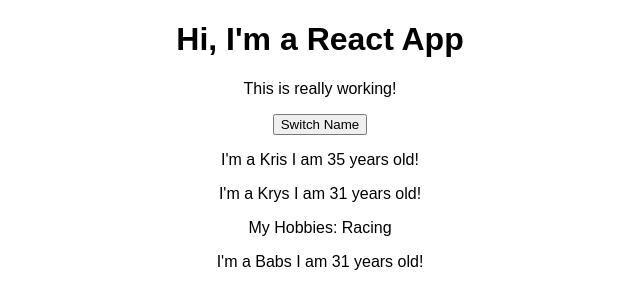
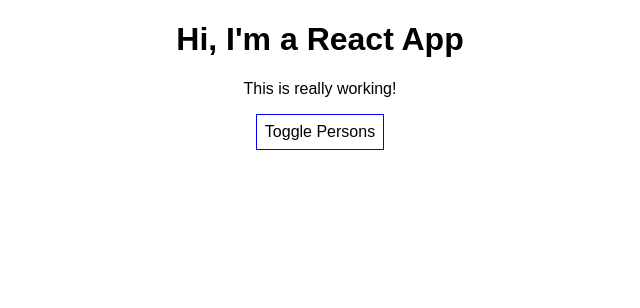
Before and after one commit to kristopherw2/react-hooks-guide, a React (Create React App) app: page / in a window 1280 px wide. Shown: the top 308 px of the page, without its empty margins (320-960 px from the left). Built offline with nearby package versions, Linux system fonts and the light colour scheme.

Commit message:
Halfway through lesson 4

```diff
--- a/src/App.js
+++ b/src/App.js
@@ -1,57 +1,95 @@
-import React, { useState } from "react";
+import React, { Component } from "react";
 import "./App.css";
 import Person from "./Person/Person";
 import person from "./Person/Person";
-
-const app = (props) => {
-  const [ personsState, setPersonsState] = useState({
+class App extends Component {
+	state = {
 		persons: [
 			{ name: "Kris", age: 35 },
 			{ name: "Krys", age: 31 },
-          { name: "Babs", age: 31 }
+			{ name: "Babs", age: 31 },
 		],
-    });
+		showPersons: false,
+	};
 
-    const [otherState, setOtherState] = useState('some other value')
-
-    console.log(personsState, otherState)
-
-    const switchNameHandler = () => {
+	switchNameHandler = (newName) => {
 		// console.log("Was clicked!")
-        setPersonsState({
+		this.setState({
 			persons: [
-                { name: "Kristopher", age: 35 },
+				{ name: newName, age: 35 },
 				{ name: "Krys", age: 33 },
 				{ name: "Babs", age: 31 },
 			],
-            otherState: personsState.otherState
+			otherState: this.state.otherState,
 		});
 	};
 
-    return (
-        <div className="App">
-            <h1>Hi, I'm a React App</h1>
-            <p>This is really working!</p>
-            <button onClick={switchNameHandler}>Switch Name</button>
+	nameChangedHandler = (event) => {
+		this.setState({
+			persons: [
+				{ name: "Kris", age: 35 },
+				{ name: event.target.value, age: 33 },
+				{ name: "Babs", age: 31 },
+			],
+		});
+	};
+
+	togglePersonsHandler = () => {
+		const doesShow = this.state.showPersons;
+		this.setState({
+			showPersons: !doesShow,
+		});
+	};
+
+	render() {
+		const style = {
+			backgroundColor: "white",
+			font: "inherit",
+			border: "1px solid blue",
+			padding: "8px",
+			cursor: "pointer",
+		};
+
+		let persons = null;
+
+		if (this.state.showPersons) {
+            persons = (
+							<div>
 								<Person
-                name={personsState.persons[0].name}
-                age={personsState.persons[0].age}
+									name={this.state.persons[0].name}
+									age={this.state.persons[0].age}
 								/>
 								<Person
-                name={personsState.persons[1].name}
-                age={personsState.persons[1].age}
+									name={this.state.persons[1].name}
+									age={this.state.persons[1].age}
+									click={this.switchNameHandler.bind(this, "Kris!!!!")}
+									changed={this.nameChangedHandler}
 								>
 									My Hobbies: Racing
 								</Person>
 								<Person
-                name={personsState.persons[2].name}
-                age={personsState.persons[2].age}
+									name={this.state.persons[2].name}
+									age={this.state.persons[2].age}
 								/>
+                                {persons}
 							</div>
 						);
-};
+		}
 
-export default app;
+		return (
+			<div className='App'>
+				<h1>Hi, I'm a React App</h1>
+				<p>This is really working!</p>
+				<button style={style} onClick={this.togglePersonsHandler}>
+					Toggle Persons
+				</button>
+                {persons}
+			</div>
+		);
+	}
+}
+
+export default App;
 
 //  state = {
 
--- /dev/null
+++ b/src/Person/Person.css
@@ -0,0 +1,8 @@
+.Person {
+	width: 60%;
+	margin: 16px auto;
+	border: 1px solid #eee;
+	box-shadow: 0 2px 3px #ccc;
+	padding: 16px;
+	text-align: center;
+}
--- a/src/Person/Person.js
+++ b/src/Person/Person.js
@@ -1,12 +1,14 @@
 import React from "react";
+import "./Person.css";
 
 const person = (props) => {
 	return (
-        <div>
-            <p>
+		<div className='Person'>
+			<p onClick={props.click}>
 				I'm a {props.name} I am {props.age} years old!
 			</p>
 			<p>{props.children}</p>
+			<input type='text' onChange={props.changed} value={props.name} />
 		</div>
 	);
 };
```
Also changed, not shown: package.json (line endings or trailing spaces), 1 other file (tests, documents, lock files or other folders). Lines whose indentation alone changed are shown as unchanged.
